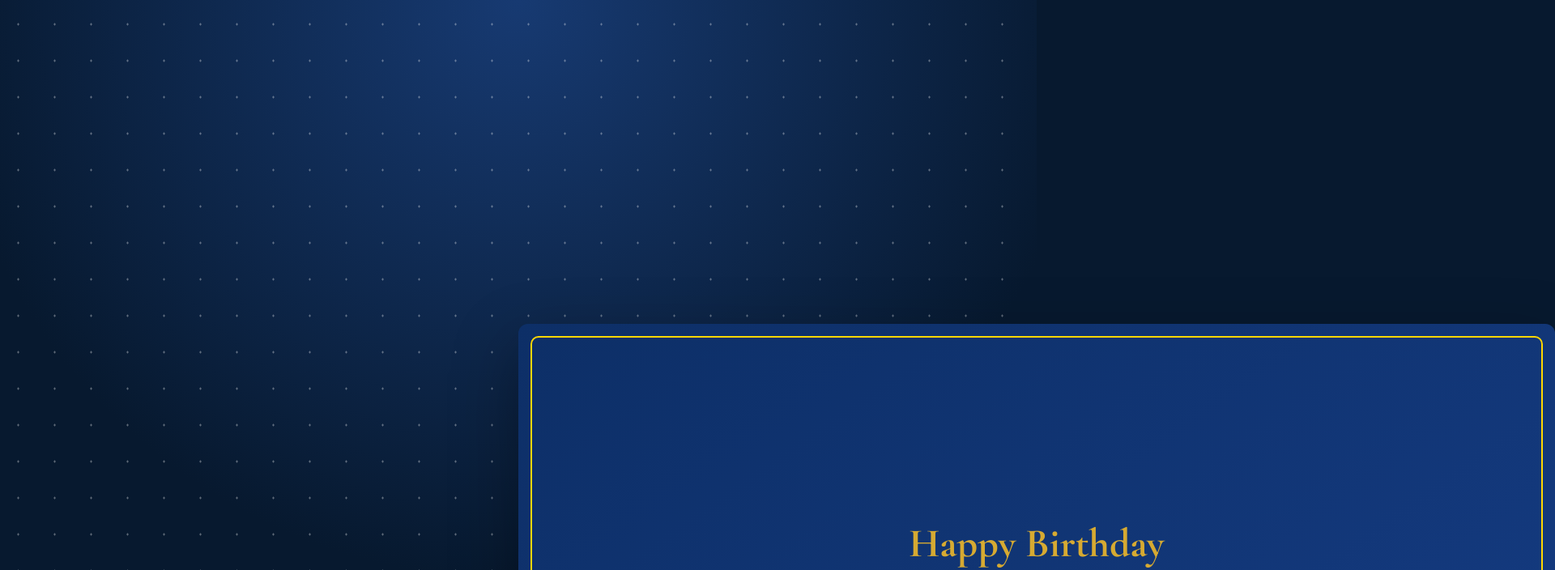
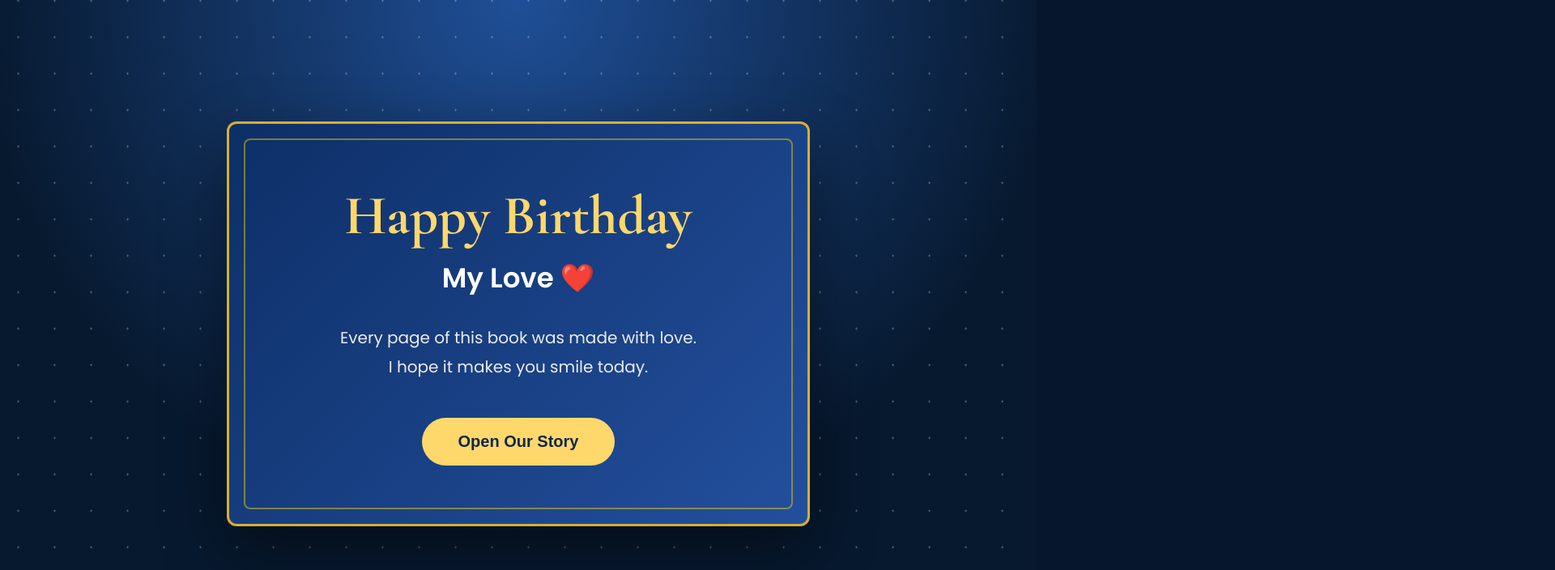
Before and after one commit to Amppere99/Happy-Birthday-My-Boyfriend-, a plain HTML site: page index.html in a window 1280 px wide. Shown: the top 704 px of the page at 81% size, 1920 px wide, since content can reach past the window. Drawn offline with nearby package versions, Linux system fonts and the light colour scheme.

Commit message:
Update style.css

```diff
--- a/style.css
+++ b/style.css
@@ -1,22 +1,18 @@
 *{
-
 margin:0;
-
 padding:0;
-
 box-sizing:border-box;
-
 }
 
 body{
 
+overflow:hidden;
+
 font-family:Poppins,sans-serif;
 
-background:#07192f;
+background:#06172d;
 
 height:100vh;
-
-overflow:hidden;
 
 display:flex;
 
@@ -28,25 +24,20 @@
 
 /* Background */
 
-body::before{
+#background{
 
-content:"";
-
-position:absolute;
+position:fixed;
 
 width:100%;
 
 height:100%;
 
 background:
+radial-gradient(circle at top,
+#1f4f97,
+#07192f 65%);
 
-radial-gradient(circle at top,
-
-#173a72,
-
-#07192f 70%);
-
-z-index:-3;
+z-index:-5;
 
 }
 
@@ -54,7 +45,7 @@
 
 #stars{
 
-position:absolute;
+position:fixed;
 
 width:100%;
 
@@ -62,17 +53,17 @@
 
 background-image:
 
-radial-gradient(white 1px, transparent 1px);
+radial-gradient(#fff 1px,transparent 1px);
 
 background-size:45px 45px;
 
-opacity:.35;
+opacity:.28;
 
-animation:moveStars 80s linear infinite;
+animation:stars 90s linear infinite;
 
 }
 
-@keyframes moveStars{
+@keyframes stars{
 
 from{
 
@@ -82,134 +73,23 @@
 
 to{
 
-transform:translateY(-600px);
+transform:translateY(-1200px);
 
 }
 
 }
 
-/* Card */
+/* Book */
 
-.cover{
+.scene{
 
-width:100%;
-
-display:flex;
-
-justify-content:center;
-
-align-items:center;
+perspective:2400px;
 
 }
 
-.glass{
+#book{
 
-width:700px;
-
-max-width:90%;
-
-padding:60px;
-
-border-radius:30px;
-
-background:rgba(255,255,255,.08);
-
-backdrop-filter:blur(18px);
-
-border:1px solid rgba(255,255,255,.15);
-
-box-shadow:
-
-0 0 60px rgba(0,0,0,.4);
-
-text-align:center;
-
-}
-
-h1{
-
-font-size:58px;
-
-color:#FFD86B;
-
-font-family:'Cormorant Garamond',serif;
-
-margin-bottom:10px;
-
-}
-
-h2{
-
-font-size:34px;
-
-color:white;
-
-margin-bottom:25px;
-
-}
-
-p{
-
-color:#ddd;
-
-font-size:20px;
-
-line-height:1.8;
-
-margin-bottom:40px;
-
-}
-
-button{
-
-background:#FFD86B;
-
-color:#0a1f44;
-
-padding:18px 45px;
-
-border:none;
-
-border-radius:50px;
-
-font-size:20px;
-
-cursor:pointer;
-
-transition:.35s;
-
-font-weight:bold;
-
-}
-
-button:hover{
-
-transform:scale(1.08);
-
-box-shadow:
-
-0 0 25px gold;
-
-}
-.book-container{
-
-width:100%;
-
-height:100vh;
-
-display:flex;
-
-justify-content:center;
-
-align-items:center;
-
-perspective:2500px;
-
-}
-
-.book{
-
-width:700px;
+width:720px;
 
 height:500px;
 
@@ -229,37 +109,34 @@
 
 height:100%;
 
-background:#fefcf7;
+border-radius:12px;
 
-border-radius:12px;
+overflow:hidden;
 
 box-shadow:
 
-0 30px 80px rgba(0,0,0,.35);
+0 30px 80px rgba(0,0,0,.45);
+
+}
+
+/* Cover */
+
+.cover{
+
+background:
+
+linear-gradient(
+135deg,
+#0d2f67,
+#234f9d);
+
+border:3px solid #d4af37;
 
 display:flex;
 
 justify-content:center;
 
 align-items:center;
-
-padding:60px;
-
-backface-visibility:hidden;
-
-}
-
-.cover{
-
-background:
-
-linear-gradient(145deg,
-
-#0d2f67,
-
-#163d86);
-
-color:white;
 
 }
 
@@ -269,11 +146,11 @@
 
 position:absolute;
 
-inset:15px;
+inset:18px;
 
-border:2px solid gold;
+border:2px solid rgba(255,215,0,.45);
 
-border-radius:10px;
+border-radius:8px;
 
 }
 
@@ -281,50 +158,74 @@
 
 text-align:center;
 
-max-width:500px;
+padding:50px;
+
+max-width:540px;
 
 }
 
-.page-content{
+.cover h1{
 
-text-align:center;
+font-family:'Cormorant Garamond',serif;
 
-max-width:520px;
+font-size:68px;
+
+color:#ffd86b;
+
+margin-bottom:10px;
 
 }
 
-.page h1{
+.cover h2{
 
-font-size:50px;
+font-size:34px;
 
-margin-bottom:15px;
+color:white;
 
-color:#d6aa32;
+margin-bottom:30px;
 
 }
 
-.page h2{
-
-margin-bottom:30px;
-
-font-size:28px;
-
-color:#17386d;
-
-}
-
-.page p{
+.cover p{
 
 font-size:20px;
 
 line-height:1.8;
 
-color:#555;
+color:#ececec;
+
+margin-bottom:45px;
 
 }
 
-.next{
+#startBtn{
 
-margin-top:40px;
+background:#ffd86b;
+
+color:#10264b;
+
+border:none;
+
+padding:18px 45px;
+
+border-radius:50px;
+
+font-size:20px;
+
+cursor:pointer;
+
+transition:.35s;
+
+font-weight:bold;
 
 }
+
+#startBtn:hover{
+
+transform:scale(1.08);
+
+box-shadow:
+
+0 0 30px gold;
+
+}
```
